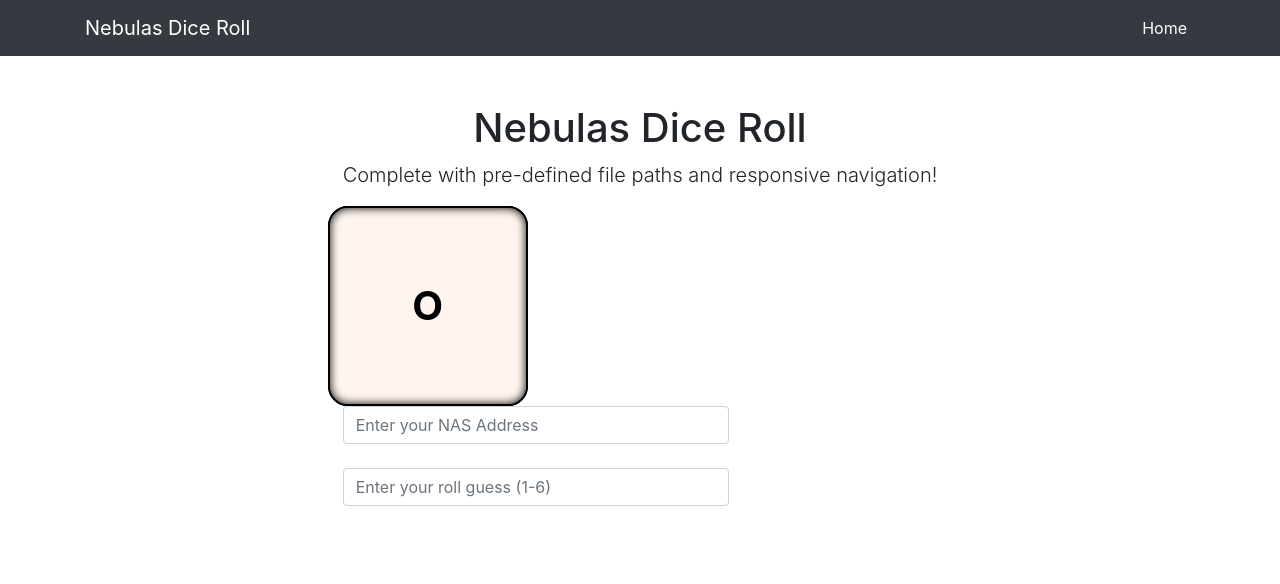
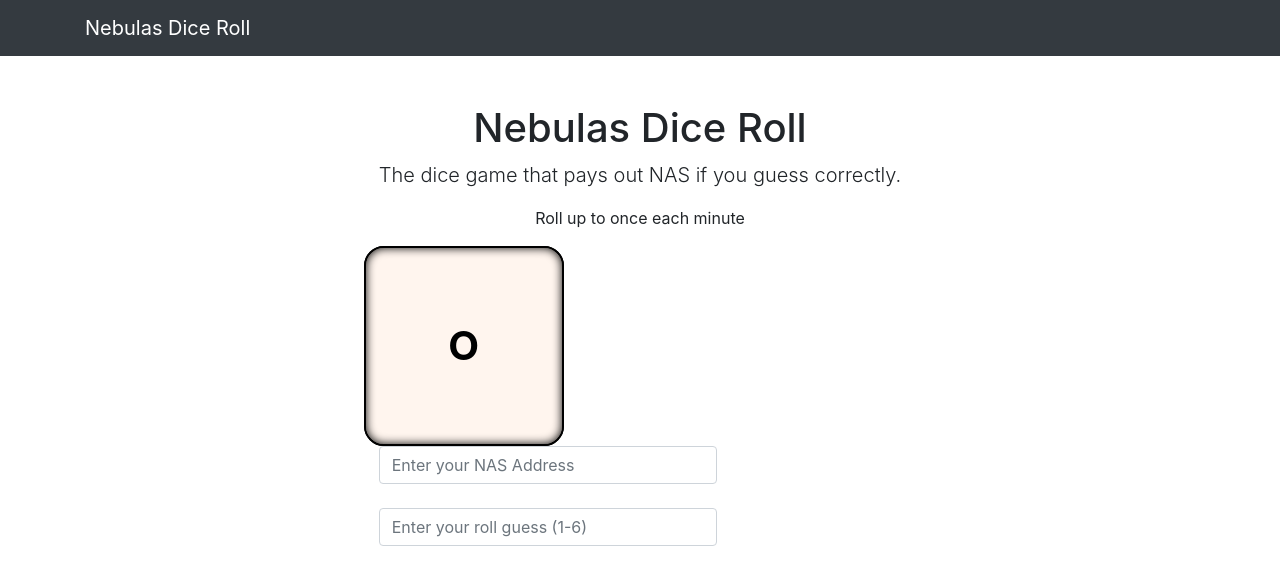
Before and after one commit to cbonoz/nebulas-dice, a website: page index.html in a window 1280 px wide. Drawn offline with Linux system fonts and the light colour scheme.

```diff
--- a/index.html
+++ b/index.html
@@ -38,13 +38,13 @@
         aria-expanded="false" aria-label="Toggle navigation">
         <span class="navbar-toggler-icon"></span>
       </button>
-      <div class="collapse navbar-collapse" id="navbarResponsive">
+      <!-- <div class="collapse navbar-collapse" id="navbarResponsive">
         <ul class="navbar-nav ml-auto">
           <li class="nav-item active">
             <a class="nav-link" href="#">Home
               <span class="sr-only">(current)</span>
             </a>
-          </li>
+          </li> -->
           <!-- <li class="nav-item">
               <a class="nav-link" href="#">About</a>
             </li>
@@ -54,7 +54,7 @@
             <li class="nav-item">
               <a class="nav-link" href="#">Contact</a>
             </li> -->
-        </ul>
+        <!-- </ul> -->
       </div>
     </div>
   </nav>
@@ -64,7 +64,8 @@
     <div class="row">
       <div class="col-lg-12 text-center">
         <h1 class="mt-5">Nebulas Dice Roll</h1>
-        <p class="lead">Complete with pre-defined file paths and responsive navigation!</p>
+        <p class="lead">The dice game that pays out NAS if you guess correctly.</p>
+        <p>Roll up to once each minute</p>
         <ul class="list-unstyled">
         </ul>
       </div>
```
